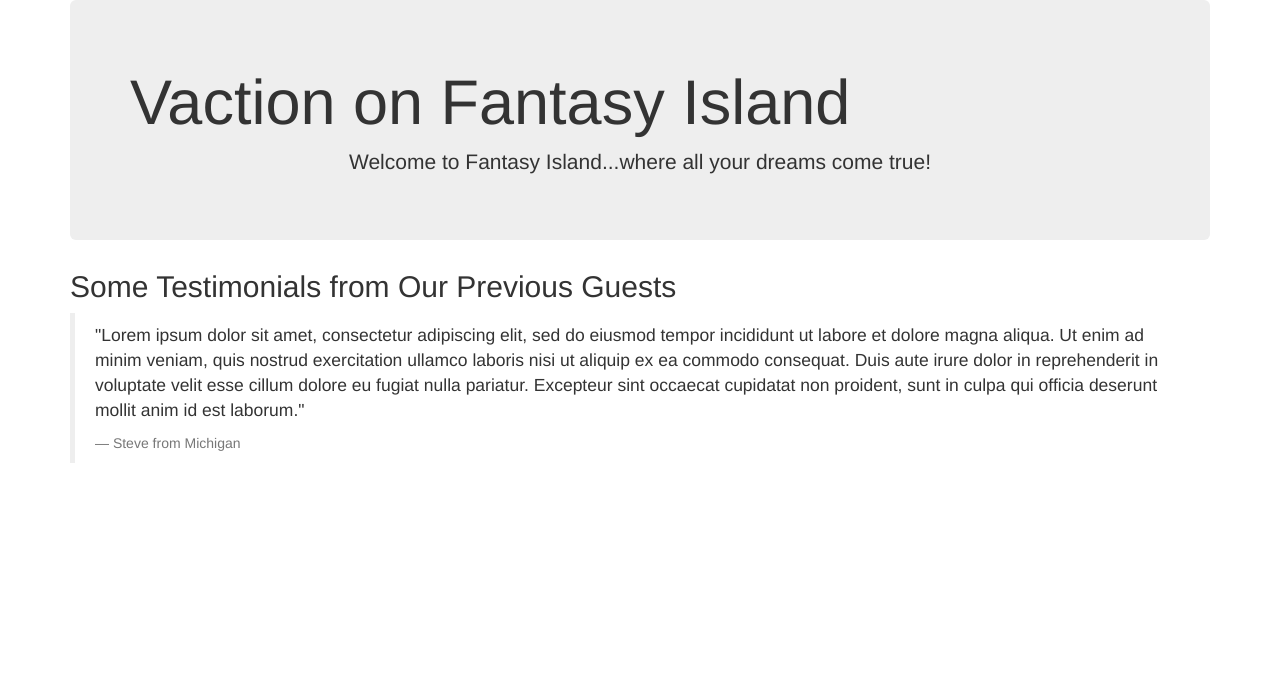
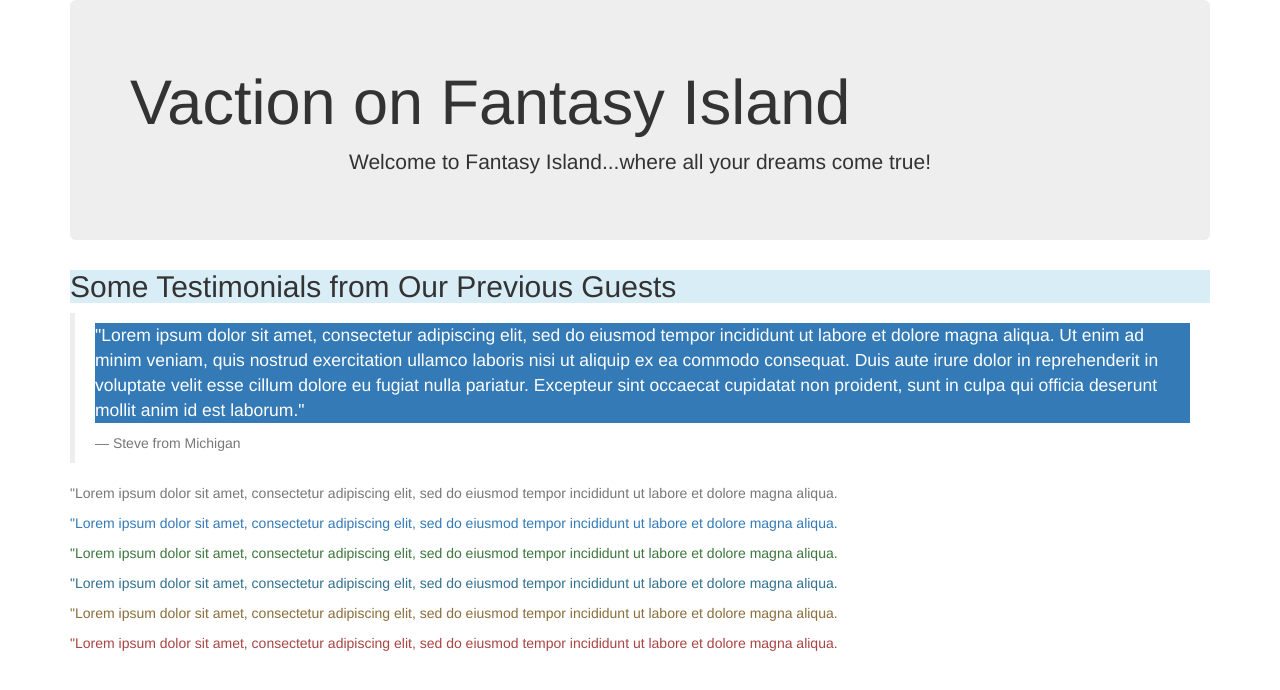
Before and after one commit to Cmwingo/vacation, a plain HTML site: page index.html in a window 1280 px wide. Drawn offline with Linux system fonts and the light colour scheme.

Commit message:
Add helper classes

```diff
--- a/index.html
+++ b/index.html
@@ -13,13 +13,20 @@
           Welcome to Fantasy Island...where all your dreams come true!
         </p></center>
       </div>
-      <h2>Some Testimonials from Our Previous Guests</h2>
+      <h2 class="bg-info">Some Testimonials from Our Previous Guests</h2>
       <blockquote>
-        <p>
+        <p class="bg-primary">
           "Lorem ipsum dolor sit amet, consectetur adipiscing elit, sed do eiusmod tempor incididunt ut labore et dolore magna aliqua. Ut enim ad minim veniam, quis nostrud exercitation ullamco laboris nisi ut aliquip ex ea commodo consequat. Duis aute irure dolor in reprehenderit in voluptate velit esse cillum dolore eu fugiat nulla pariatur. Excepteur sint occaecat cupidatat non proident, sunt in culpa qui officia deserunt mollit anim id est laborum."
         </p>
         <footer>Steve from Michigan</footer>
       </blockquote>
+
+      <p class="text-muted">"Lorem ipsum dolor sit amet, consectetur adipiscing elit, sed do eiusmod tempor incididunt ut labore et dolore magna aliqua.</p>
+      <p class="text-primary">"Lorem ipsum dolor sit amet, consectetur adipiscing elit, sed do eiusmod tempor incididunt ut labore et dolore magna aliqua.</p>
+      <p class="text-success">"Lorem ipsum dolor sit amet, consectetur adipiscing elit, sed do eiusmod tempor incididunt ut labore et dolore magna aliqua.</p>
+      <p class="text-info">"Lorem ipsum dolor sit amet, consectetur adipiscing elit, sed do eiusmod tempor incididunt ut labore et dolore magna aliqua.</p>
+      <p class="text-warning">"Lorem ipsum dolor sit amet, consectetur adipiscing elit, sed do eiusmod tempor incididunt ut labore et dolore magna aliqua.</p>
+      <p class="text-danger">"Lorem ipsum dolor sit amet, consectetur adipiscing elit, sed do eiusmod tempor incididunt ut labore et dolore magna aliqua.</p>
     </div>
   </body>
 </html>
```
